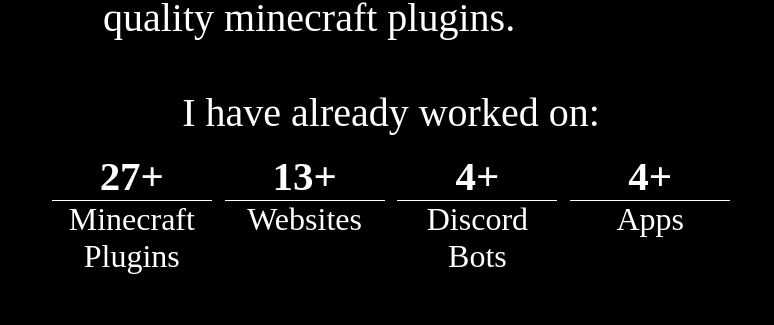
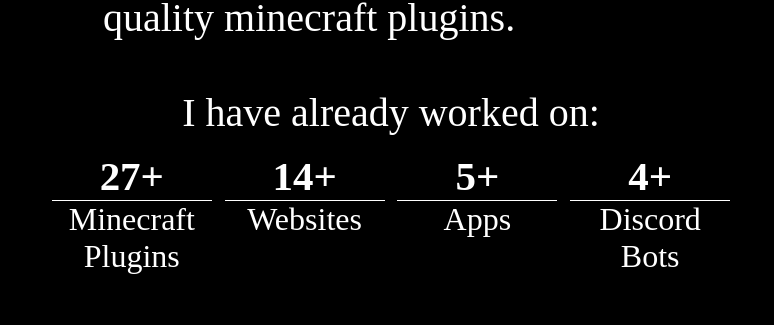
Before and after one commit to nktfh100/nktfh100.com, a React (Create React App) app: page / in a window 1280 px wide. Shown: the part 1207-1532 px from the top of the page, without its empty margins (473-1247 px from the left). Built offline with nearby package versions, Linux system fonts and the light colour scheme; a web font is replaced by a local one.

Commit message:
Added the music player project

```diff
--- a/src/components/Portfolio.tsx
+++ b/src/components/Portfolio.tsx
@@ -25,8 +25,8 @@
 export default function Services() {
     const projects: [title: string, desc: string, image: string, youtubeLink: string, isVideo: boolean][] = [
         ["Among Us in Minecraft", "The popular game 'Among Us' made into a minecraft plugins using java.\n In the video, you can see topstrix, a popular youtuber, playing with the plugin.", "", "https://www.youtube.com/embed/lvaesLLZ4EU", false],
+        ["Music Player", 'A fully functional local music player that allows you to download songs from YouTube.\nBuilt with Electron & React', "/assets/media/music_player_img_1.webp", "", false],
         ["Taki Online", "A React-based online version of the popular card game Taki.\nThis is also my first time building a multiplayer online game.", "/assets/media/taki_video_1.mp4", "", true],
-        ["Exercitia Latina", 'A website containing all the exercises in the book "Exercitia Latina" to ease learning latin.\nBuilt with React', "/assets/media/exercitia_latina_img_1.webp", "", false],
         ["Maase Yotser", "A simple website made with React to showcase my father's work.", "/assets/media/maase_yotser_video_1.mp4", "", true],
         ["KritzCoin", "A virtual currency bot I was commissioned to develop where users can buy and sell items from each other using their coins.\nDeveloped using Javascript and MySQL.", "/assets/media/kritzcoin_img.webp", "", false],
     ];
--- a/src/components/Services.tsx
+++ b/src/components/Services.tsx
@@ -53,7 +53,6 @@
         ["/assets/media/maase_yotser_img_1.webp", "center"],
         ["/assets/media/castelia_img_2.webp", "right"],
         ["/assets/media/castelia_img_1.webp", "right"],
-        ["/assets/media/taki_img_1.webp", "right"],
         ["/assets/media/exercitia_latina_img_1.webp", "center"],
         ["/assets/media/learn_english_img_1.webp", "center"],
     ];
@@ -111,9 +110,9 @@
                         <p className="below-description">I have already worked on:</p>
                         <div className="projects-worked-on-container">
                             <ProjectsItem title="Minecraft Plugins" amount={27} />
-                            <ProjectsItem title="Websites" amount={13} />
+                            <ProjectsItem title="Websites" amount={14} />
+                            <ProjectsItem title="Apps" amount={5} />
                             <ProjectsItem title="Discord Bots" amount={4} />
-                            <ProjectsItem title="Apps" amount={4} />
                         </div>
                     </div>
                 </div>
```
Also changed, not shown: public/assets/media/music_player_img_1.webp (added).
